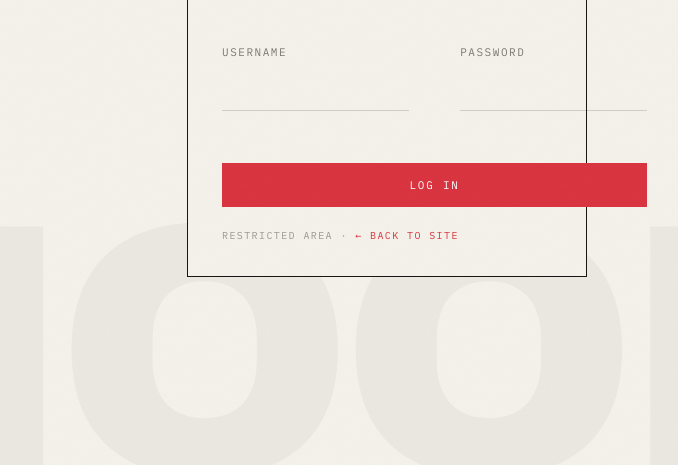
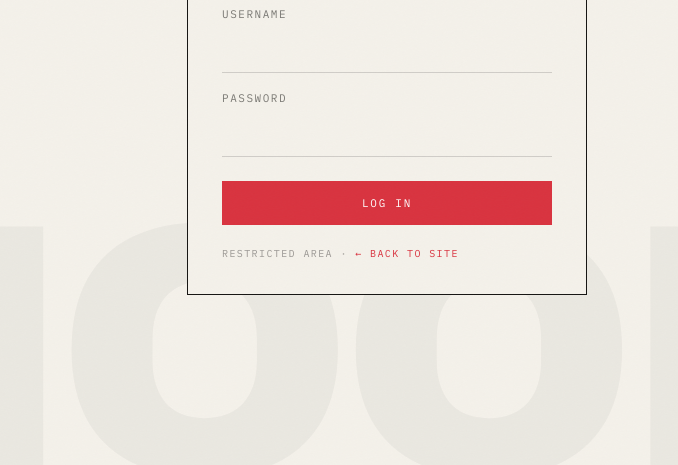
Before and after one commit to Moon-Star08/moonstar-studio, a website: page public/admin/login.html in a window 1280 px wide. Shown: the part 335-800 px from the top of the page, without its empty margins (253-931 px from the left). Drawn offline with Linux system fonts and the light colour scheme.

Commit message:
Admin login: stack form single-column full-width (fix fields/button overflowing card)

```diff
--- a/public/admin/login.html
+++ b/public/admin/login.html
@@ -41,7 +41,10 @@
     color: rgba(22, 21, 19, .45); margin: 10px 0 28px;
   }
   #form-alert { margin-bottom: 16px; }
+  /* login form: single stacked column, full width inside the card */
+  .adm-card .v2-form { display: block; margin-top: 0; max-width: none; }
   .adm-card .v2-field { margin-bottom: 18px; }
+  .adm-card .v2-field input { width: 100%; }
   .adm-card .v2-btn { width: 100%; justify-content: center; margin-top: 6px; cursor: pointer; }
   /* red LOG IN button with ink expansion-fill on hover */
   .adm-card .v2-btn--primary { background: var(--red); border-color: var(--red); color: #fff; }
```
